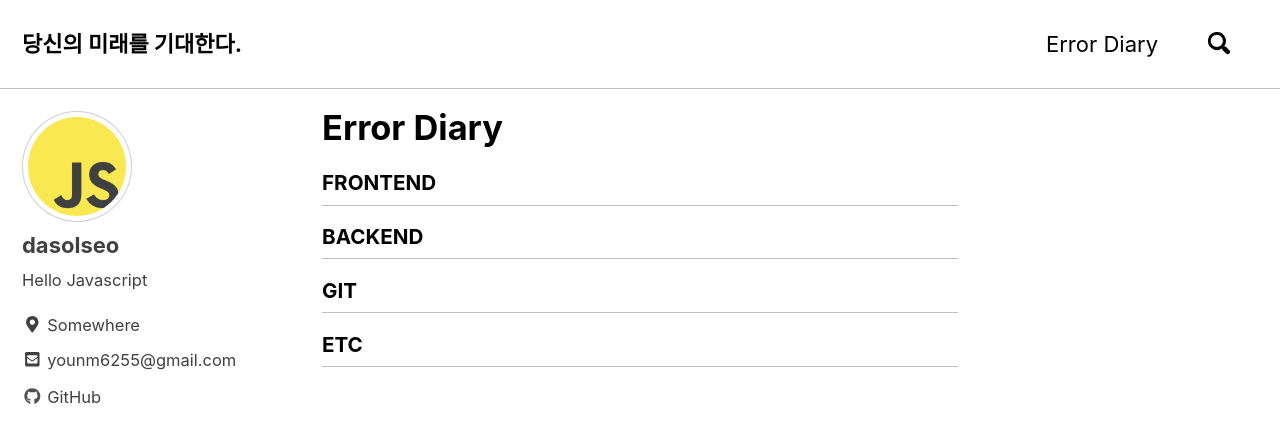
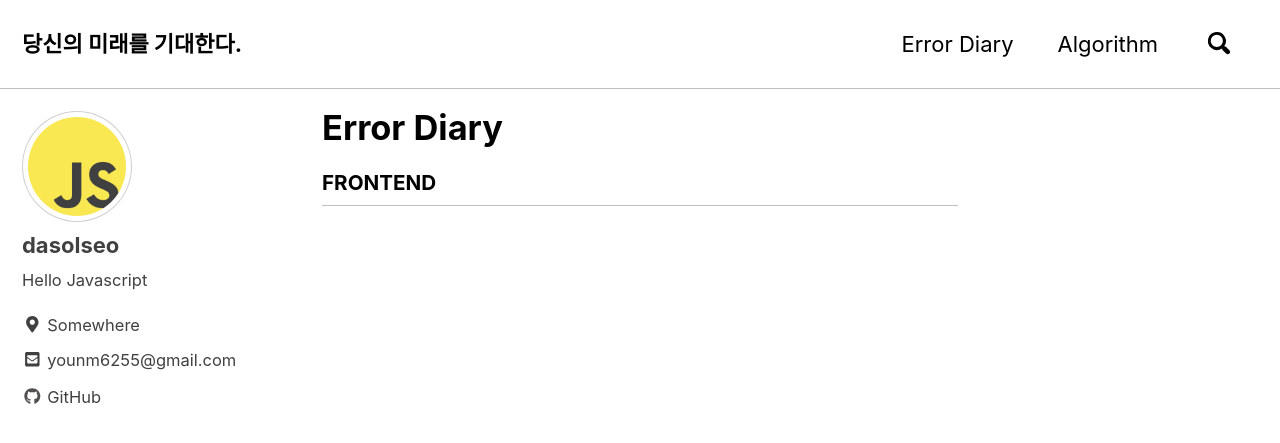
Before and after one commit to dasol-seo/dasol-seo.github.io, a Jekyll site: the page built from _pages/errorDiary.md, in a window 1280 px wide and 900 px high. Shown: the top 443 px of the window. Built offline with Jekyll 4.4.1, drawn with Linux system fonts in a browser that asks for light colours; nearby versions of some CDN libraries.

Commit message:
#1 Add algorithm menu and page

```diff
--- a/_data/navigation.yml
+++ b/_data/navigation.yml
@@ -2,13 +2,9 @@
 main:
   - title: "Error Diary"
     url: "/errorDiary/"
+  - title: "Algorithm"
+    url: "/algorithm"
 
 errorDiary-navigation:
   - title: "Frontend"
     url: /frontend/
-  - title: "Backend"
-    url: /backend/
-  - title: "Git"
-    url: /git/
-  - title: "Etc"
-    url: /etc/
```
Also changed, not shown: _pages/algorithm.md (added, +6 -0 lines).
